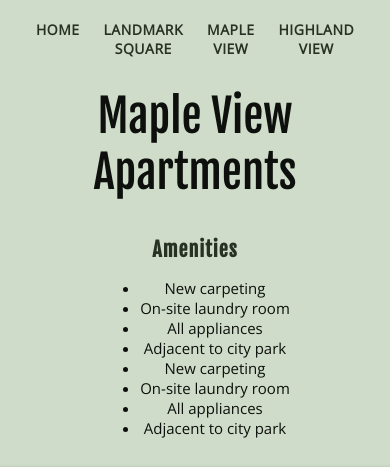
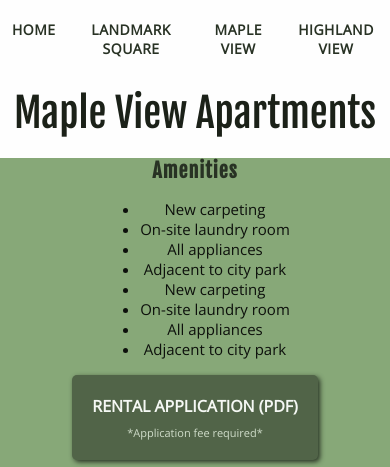
Before and after one commit to brothernk/Chelsea-Development, a PHP site: page /maple.html in a window 390 px wide; the page is wider, and only the part inside the window is pictured. Shown: the top 467 px of that part. Run offline with PHP 8.4, Linux system fonts and the light colour scheme; some libraries are stand-ins or nearby versions.

Commit message:
cleaned up code and added comments

```diff
--- a/assets/css/style.css
+++ b/assets/css/style.css
@@ -2,12 +2,18 @@
 body {
     margin:0 auto;
     padding:0px;
-    background-color: #fefefe;
+    text-align: center;
 }
 
-a {
-    text-decoration: none;
-    color:#283224;
+p, li /* Homepage Adress & List of Amenities */{
+    margin:0 auto;
+    font:15px "Open Sans", sans-serif;
+    color:#fefefe;
+}
+
+img {
+    box-shadow: 5px 5px 11px #364330;
+    width:400px;
 }
 
 /* Homepage ============================================================*/
@@ -21,27 +27,24 @@ a {
     background-color: #fefefe;
 }
 
-.left-side {
+.left-side /*Company Name & Navbar */{
+    display: flex;
+    flex-direction: column;
+    justify-content: space-between;
     border-left:5px solid #87A878;
     color:#87A878;
     height:300px;
     padding:0 30px;
-    display: flex;
-    flex-direction: column;
-    justify-content: space-between;
     width:35vw;
 }
 
-.right-side {
-    display: flex;
-    flex-direction: column;
-    justify-content: center;
-    align-items: center;
-    background-color: #87A878;
-    height:100vh;
-    width:55vw;
+h1 /*Chelsea Development*/{
+    font:80px "Fjalla One", sans-serif;
+    margin:0;
+    text-align: left;
 }
 
+/* Navbar */
 nav {
     display: flex;
 }
@@ -55,37 +58,54 @@ nav a {
     letter-spacing: .5px;
 }
 
-h1 {
-    font:80px "Fjalla One", sans-serif;
-    max-width: 300px;
-    margin:0;
+a {
+    text-decoration: none;
+    color:#283224;
 }
 
-h3 {
+.right-side /*Slideshow of Apartments*/ {
+    display: flex;
+    flex-direction: column;
+    justify-content: center;
+    align-items: center;
+    background-color: #87A878;
+    height:100vh;
+    width:55vw;
+}
+
+h3 /* Name of Apartment Complex & Debbie's Name*/ {
+    font:30px "Fjalla One", sans-serif;
     margin:0 auto;
     padding:20px 5px 5px 5px;
-    font:30px "Fjalla One", sans-serif;
     text-transform: uppercase;
     letter-spacing: 1px;
+    color:#283224;
 }
 
-p, li{
-    margin:0 auto;
-    font:15px "Open Sans", sans-serif;
-    color:#fefefe;
+
+/* Individual Apt Pages ============================================================*/
+.housing-pg {
+    display:flex;
+    justify-content: space-between;
+    max-width:100vw;
 }
 
-img {
-    box-shadow: 5px 5px 10px #364330;
-    width:400px;
+.housing-left-side, .housing-right-side{
+    display:flex;
+    flex-direction: column;
+    align-items: center;
+    height:100vh;
 }
 
-/* Individual Pages ============================================================*/
-.housing-pg {
-    display:flex;
-    width:100vw;
+.housing-left-side /* Navbar, Title, Amenities, App Form */{
     justify-content: space-between;
-    text-align: center;
+    background-color:#87A878;
+}
+
+/* Housing Page Navbar */
+.housing-pg nav {
+    justify-content: center;
+    width:55vw;
 }
 
 .housing-pg nav a {
@@ -93,62 +113,46 @@ img {
     padding:20px 12px;
 }
 
-.housing-pg p, .mobile-amenities li{
-    color:#0d100c;
-}
-
-h2 {
-    font:45px "Fjalla One", sans-serif;
+h2 /*Apartment Name*/{
+    font:40px "Fjalla One", sans-serif;
     margin-top:10px;
-    color:#0d100c !important;
-}
-
-.housing-left-side, .housing-right-side{
-    padding:0 50px;
-    display:flex;
-    flex-direction: column;
-    align-items: center;
-    justify-content: center;
-    height:100vh;
-}
-
-.housing-left-side{
-    justify-content: space-between;
-    background-color:#87A878;
-}
-
-.housing-right-side {
-    background-color:#fefefe;
+    color:#1b2118;
 }
 
 .amenity-title {
     font:20px "Fjalla One", sans-serif;
     font-weight: bold;
     letter-spacing: 1px;
-    color:#283224 !important;
+    color:#283224;
     text-align: center;
 }
 
-.address {
+.housing-right-side /* Images & Contact Info */{
+    justify-content: center;
+    background-color:#fefefe;
+}
+
+.address /* Found at top of Image */{
     font:20px "Fjalla One", sans-serif;
     background-color: #87A878;
     width:400px;
-    padding:12px 0;
-    margin-bottom: 5px;
+    padding:14px 0;
+    margin-bottom: 6px;
 }
 
-.housing-img{
+.housing-img /* Div containing Image and Side Arrows */{
     display: flex;
     align-items: center;
 }
 
-i {
+i /* Side Arrows */{
     font-size:50px;
     padding: 0 25px;
+    cursor: pointer;
 }
 
-i:hover {
-    cursor: pointer;
+.contact p /* Contact Info */{
+    color:#1b2118;
 }
 
 /* Rental Application ==========================================================*/
@@ -156,22 +160,22 @@ i:hover {
     background-color:#516448;
     padding:20px;
     margin-bottom: 30px;
-    text-align: center;
     box-shadow: 2px 2px 5px #283224;
+    border-radius: 5px;
 }
 
-.rental-app p {
-    font-size:11px;
-    color:#cfdcc9;
-}
-
-h4 {
-    font:15px "Open Sans", sans-serif;
+h4 /* Rental Application (PDF) */{
+    font:16px "Open Sans", sans-serif;
     text-transform: uppercase;
     padding-bottom:8px;
     font-weight: bold;
     margin:0;
-    color:white;
+    color:#f5f8f4;
+}
+
+.rental-app p /* Application Fee Required */{
+    font-size:11px;
+    color:#cfdcc9 ;
 }
 
 /* Mobile Responsive ==========================================================*/
@@ -179,17 +183,18 @@ h4 {
     h1{
         font-size:6vw;
     }
+    .housing-pg nav {
+        justify-content: center;
+        width:50vw;
+    }
 }
 
-@media only screen and (max-width: 800px) {
-    h1{
-        max-width: 100%;
-        font-size:50px;
-    }
+@media only screen and (max-width: 1050px) {
     .homepage{
         flex-direction: column;
         justify-content: flex-end;
     }
+
     .left-side{
         height:100%;
         padding-bottom: 20px;
@@ -197,29 +202,44 @@ h4 {
         align-items: center;
         border:none;
     }
+
+    h1{
+        max-width: 100%;
+        font-size:50px;
+    }
+
     .right-side{
         height:100% !important;
         width:100vw;
         padding:50px;
     }
-}
 
-@media only screen and (max-width: 1050px) {
+    /* Individual Apts ==========================================================*/
     .housing-pg {
         flex-direction: column;
-        background-color: #cfdcc9;
+        align-items: center;
         justify-content: flex-start;
+    }
+
+    .top {
+        background-color: #fefefe;
+        width:100vw;
+    }
+
+    .top nav {
+        width:100vw;
+    }
+
+    h2 {
+        margin-bottom:20px;
     }
     .housing-left-side,.housing-right-side{
         height: 100%;
-        background-color: #cfdcc9;
+        width:100vw;
+        background-color: #87A878;
     }
+
     .amenities li {
         color:#0d100c;
     }
-    .rental-app{
-        transform: scale(.9);
-        margin: 10px 0;
-        width:400px;
-    }
 }
```
